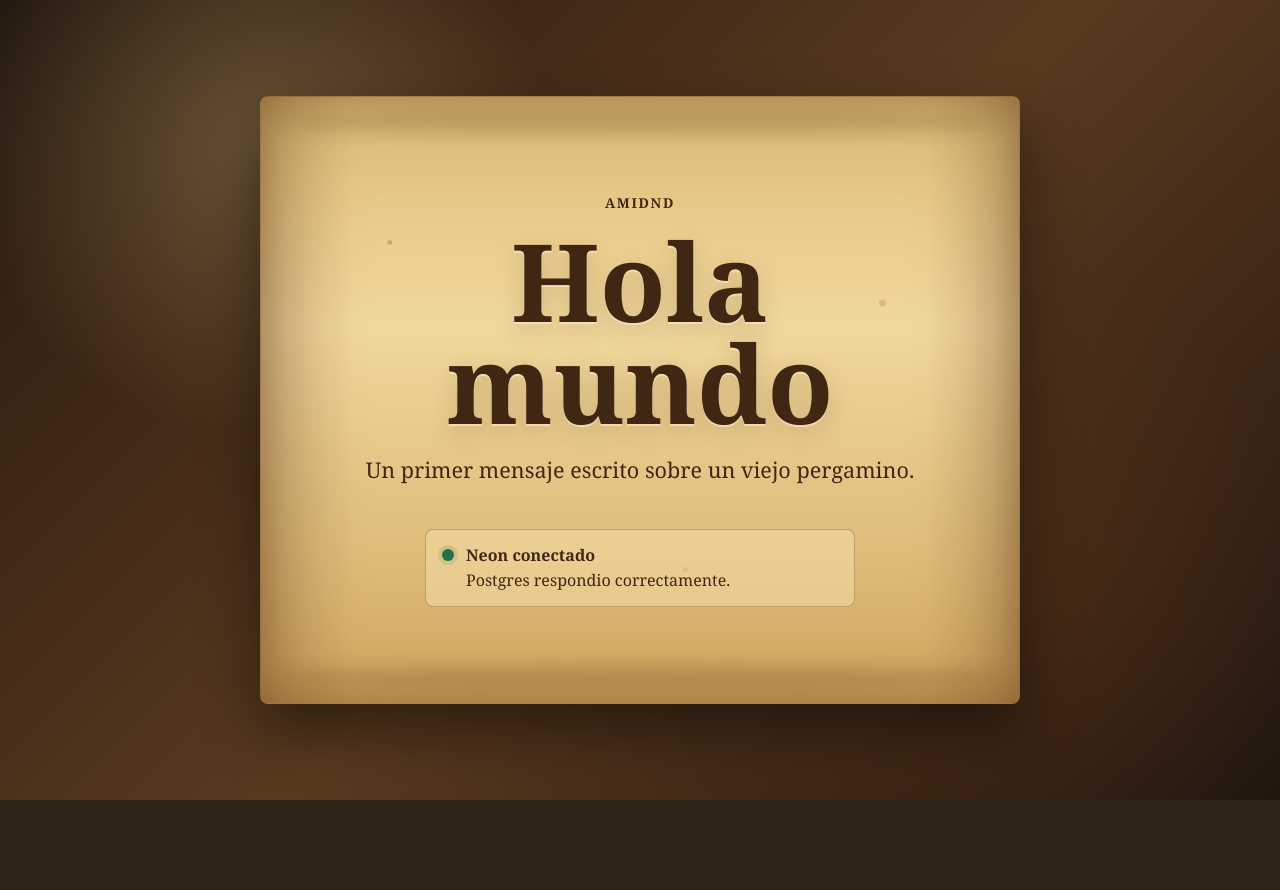
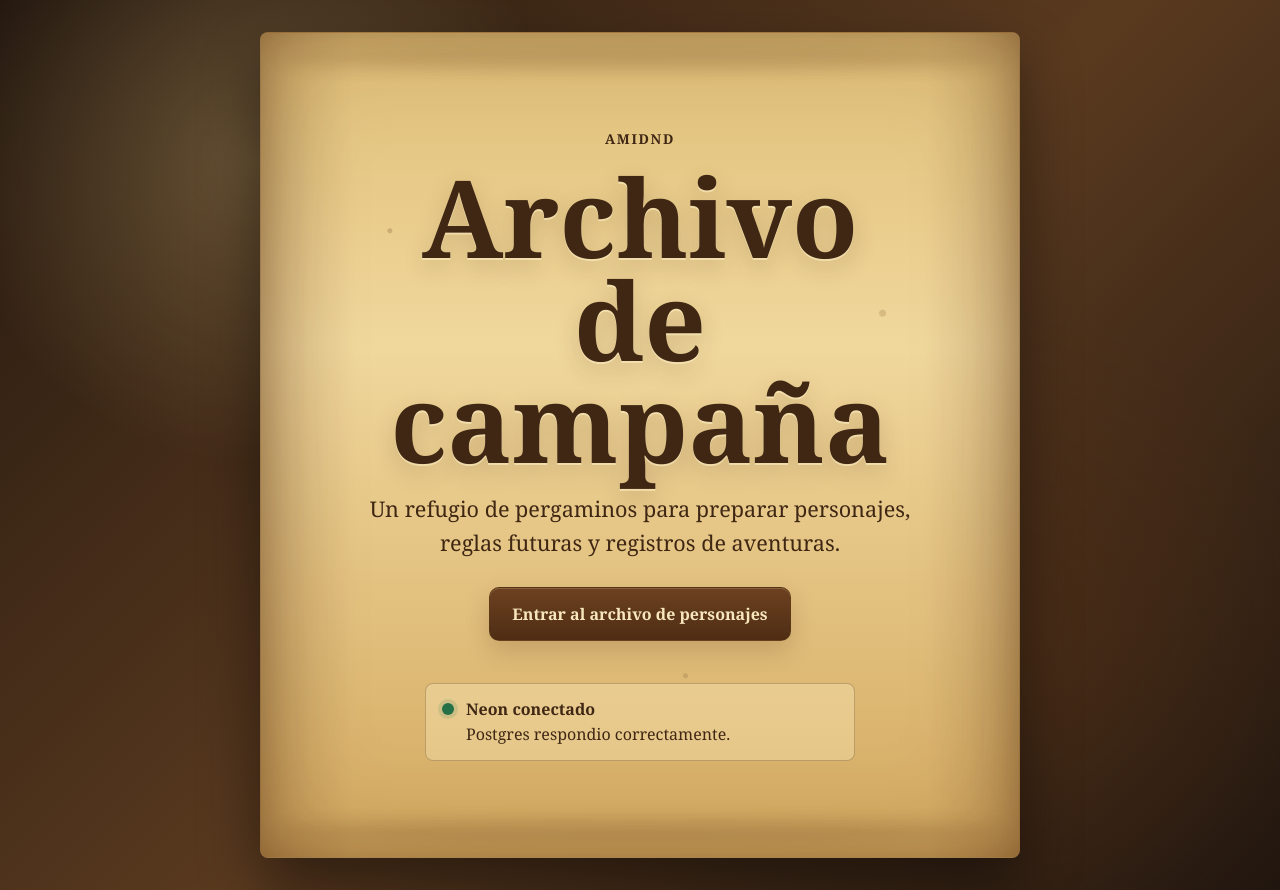
Before and after one commit to jEyharchet/amidnd, a Next.js app: page / in a window 1280 px wide. Before the commit the page ends 800 px from the top, so only its background shows below. Built offline with nearby package versions, Linux system fonts and the light colour scheme; no server answers; the database is empty.

Commit message:
Add characters entrypoint to home

```diff
--- a/src/app/globals.css
+++ b/src/app/globals.css
@@ -80,6 +80,7 @@ a {
 .eyebrow,
 h1,
 .intro,
+.home-actions,
 .db-status {
   position: relative;
 }
@@ -106,6 +107,46 @@ h1 {
   margin: 0 auto;
   font-size: clamp(1rem, 3vw, 1.35rem);
   line-height: 1.6;
+}
+
+.home-actions {
+  display: flex;
+  justify-content: center;
+  margin-top: 8px;
+}
+
+.primary-link {
+  display: inline-flex;
+  align-items: center;
+  justify-content: center;
+  min-height: 54px;
+  padding: 14px 22px;
+  border: 1px solid rgba(97, 60, 26, 0.4);
+  border-radius: 10px;
+  background: linear-gradient(180deg, #6d4120, #4e2d14);
+  color: #f8e7bd;
+  font-weight: 700;
+  text-decoration: none;
+  box-shadow:
+    0 10px 24px rgba(67, 38, 15, 0.18),
+    inset 0 1px 0 rgba(255, 237, 184, 0.18);
+  transition:
+    transform 140ms ease,
+    box-shadow 140ms ease,
+    filter 140ms ease;
+}
+
+.primary-link:hover {
+  transform: translateY(-1px);
+  box-shadow:
+    0 14px 28px rgba(67, 38, 15, 0.22),
+    inset 0 1px 0 rgba(255, 237, 184, 0.18);
+  filter: brightness(1.03);
+}
+
+.primary-link:focus-visible {
+  outline: 2px solid rgba(104, 63, 27, 0.55);
+  outline-offset: 3px;
 }
 
 .db-status {
--- a/src/app/page.tsx
+++ b/src/app/page.tsx
@@ -1,3 +1,4 @@
+import Link from "next/link";
 import { checkDatabase } from "@/lib/db";
 
 export const dynamic = "force-dynamic";
@@ -9,8 +10,17 @@ export default async function Home() {
     <main className="page-shell">
       <section className="scroll" aria-label="Pergamino antiguo">
         <p className="eyebrow">Amidnd</p>
-        <h1>Hola mundo</h1>
-        <p className="intro">Un primer mensaje escrito sobre un viejo pergamino.</p>
+        <h1>Archivo de campaña</h1>
+        <p className="intro">
+          Un refugio de pergaminos para preparar personajes, reglas futuras y
+          registros de aventuras.
+        </p>
+
+        <div className="home-actions">
+          <Link href="/characters" className="primary-link">
+            Entrar al archivo de personajes
+          </Link>
+        </div>
 
         <div className={`db-status ${database.ok ? "is-ready" : "is-pending"}`}>
           <span className="status-dot" aria-hidden="true" />
```
